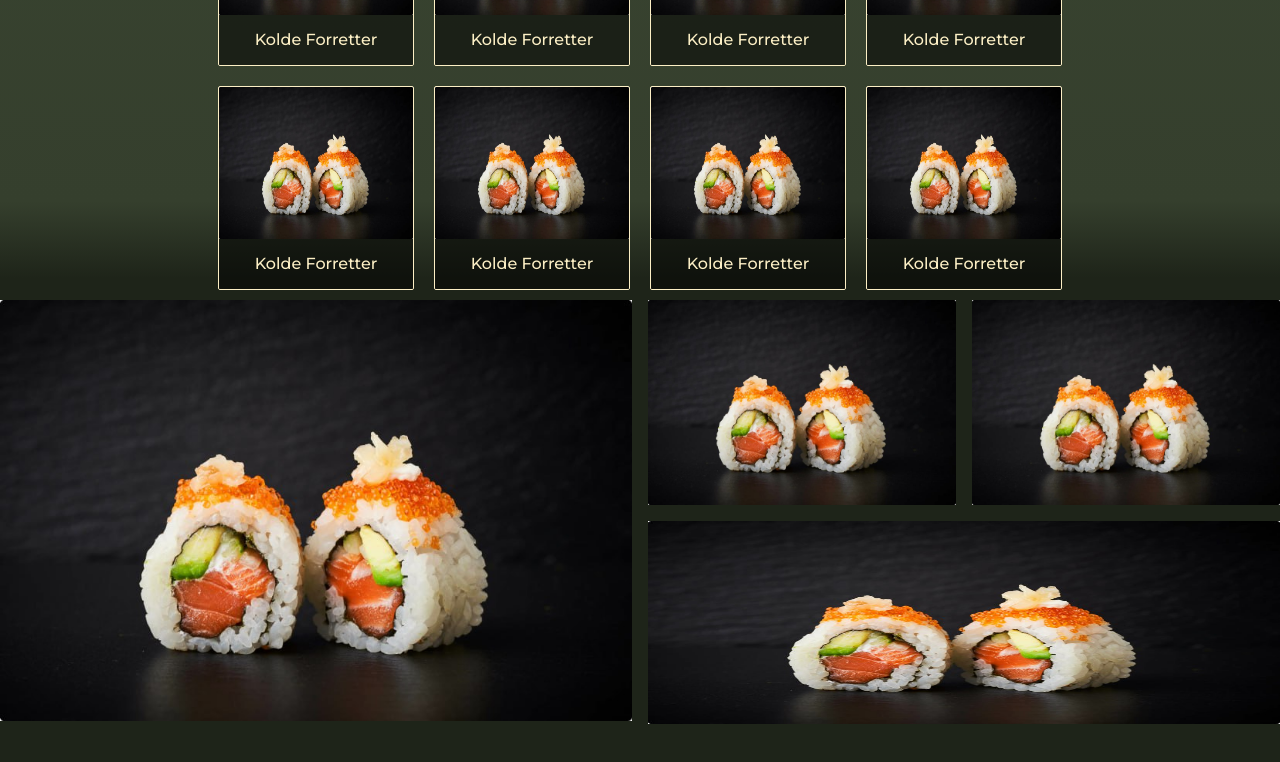
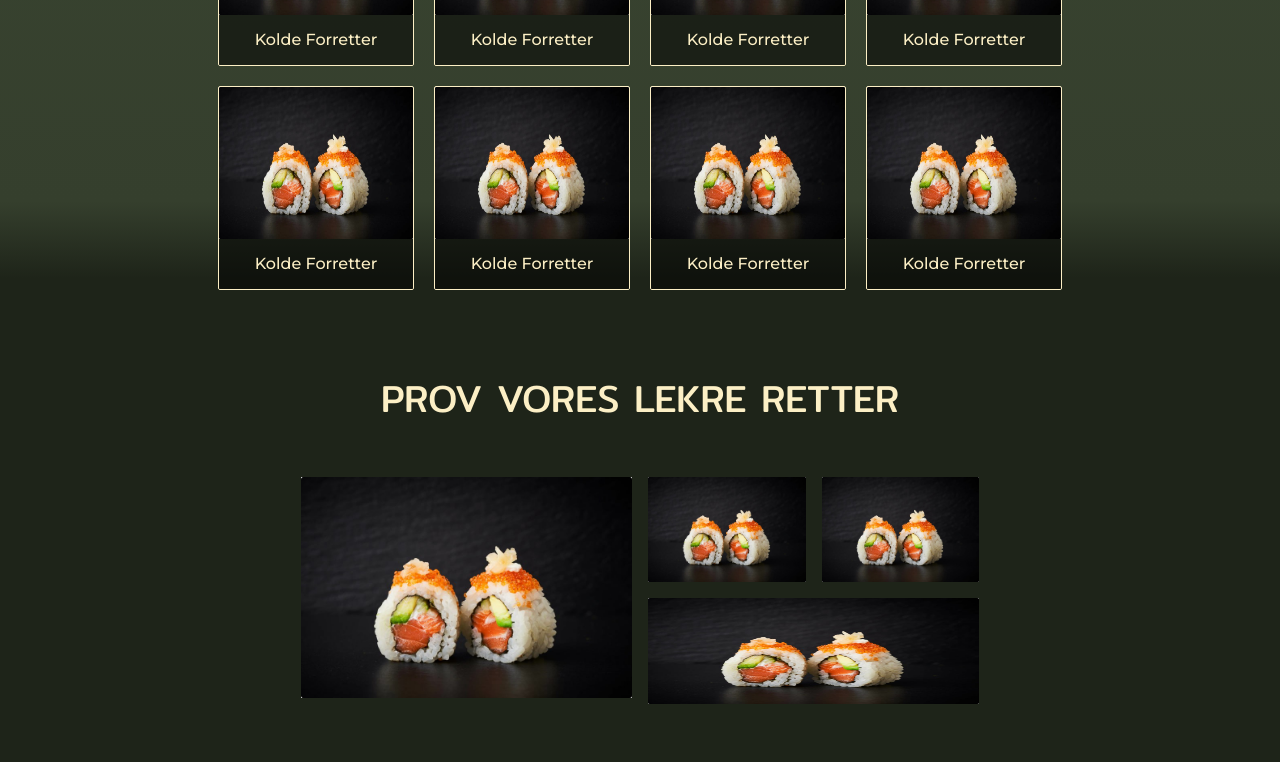
Before and after one commit to na-talia/sushi-takeaway, a React (Create React App) app: page / in a window 1280 px wide. Shown: the part 1558-2320 px from the top of the page. Built offline with nearby package versions, Linux system fonts and the light colour scheme.

Commit message:
added Title and adjustet styles

```diff
--- a/src/components/PopularProducts.jsx
+++ b/src/components/PopularProducts.jsx
@@ -1,8 +1,14 @@
 import React from "react";
+import Title from "./Title";
+
+// Should be adjusted
 
 const PopularProducts = () => {
   return (
-    <div className="grid grid-cols-4 gap-4">
+    <div>
+      <Title text="PROV VORES LEKRE RETTER" />
+      <div className="flex justify-center mt-small">
+        <div className="grid grid-cols-4 gap-4 w-[53%]">
           {/* Big Image */}
           <div className="col-span-2 row-span-2">
             <img
@@ -36,6 +42,8 @@ const PopularProducts = () => {
             />
           </div>
         </div>
+      </div>
+    </div>
   );
 };
 
```
Lines whose indentation alone changed are shown as unchanged.
